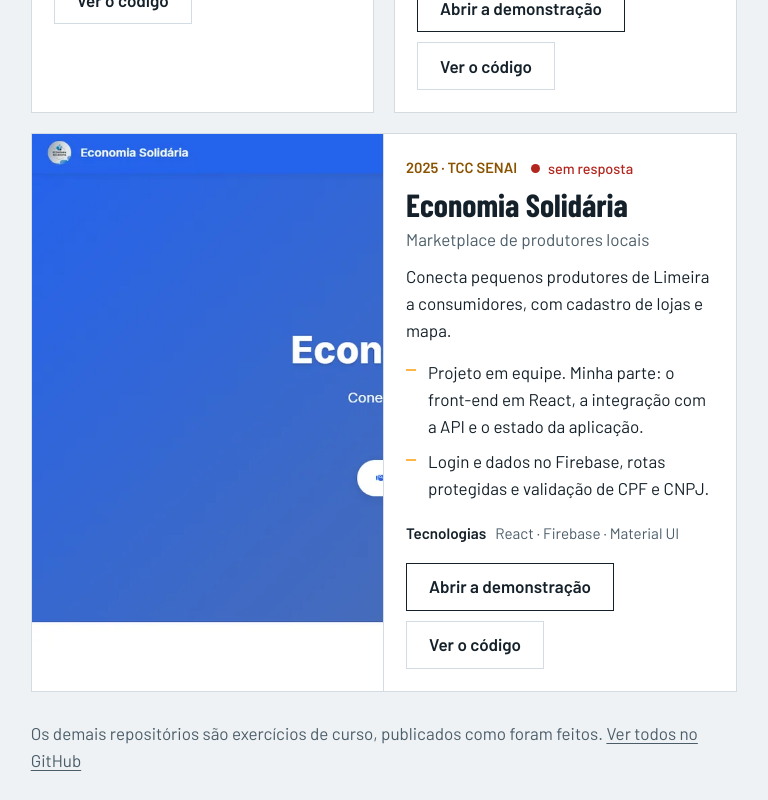
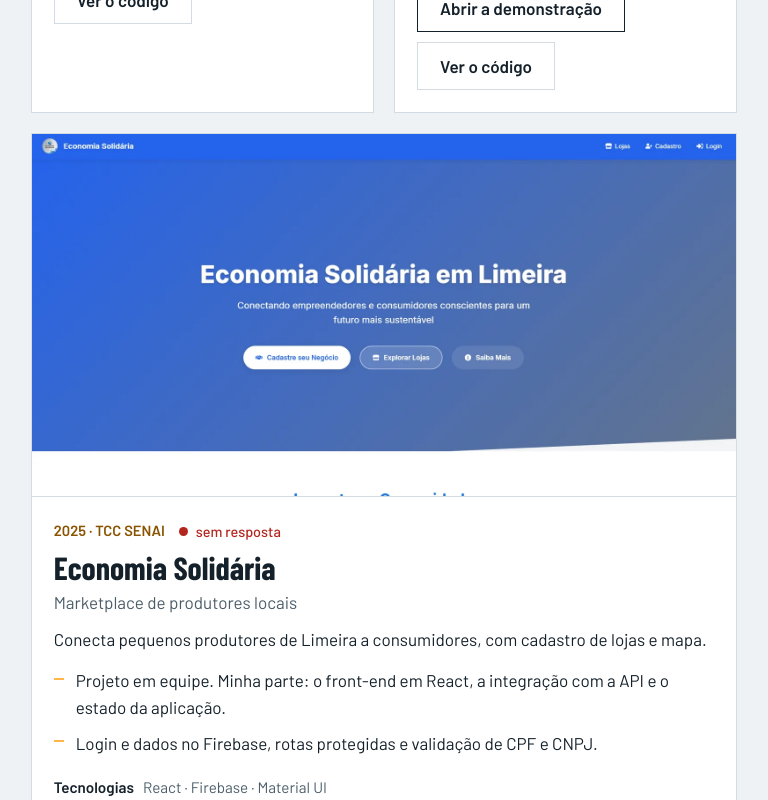
Before and after one commit to MatheusFranciscoLS/matheusFranciscoLS.github.io, a React (Vite) app in the folder meu-portfolio/: page / in a window 768 px wide. Shown: the part 3420-4220 px from the top of the page. Built offline with nearby package versions, Linux system fonts and the light colour scheme; a web font is replaced by a local one.

Commit message:
Imagem da Economia Solidaria inteira, sem corte, no PC, tablet e celular
Co-Authored-By: Claude Opus 5.5 <noreply@anthropic.com>

```diff
--- a/meu-portfolio/src/site.css
+++ b/meu-portfolio/src/site.css
@@ -744,3 +744,31 @@ img {
   white-space: nowrap;
   border: 0;
 }
+
+/* Cartão largo (último, sozinho na linha): a imagem aparece inteira, sem corte */
+@media (min-width: 720px) {
+  .cards .card:last-child:nth-child(odd) {
+    align-items: center;
+    background: var(--panel);
+  }
+  .cards .card:last-child:nth-child(odd) .card__img {
+    height: auto;
+    aspect-ratio: auto;
+    align-self: center;
+    border-right: 0;
+  }
+}
+@media (min-width: 720px) and (max-width: 999px) {
+  .cards .card:last-child:nth-child(odd) {
+    grid-template-columns: minmax(0, 1fr);
+  }
+  .cards .card:last-child:nth-child(odd) .card__img {
+    border-bottom: 1px solid var(--line);
+  }
+}
+/* No celular os cartões ficam um embaixo do outro: cada imagem no próprio formato, sem corte */
+@media (max-width: 719px) {
+  .card__img {
+    aspect-ratio: auto;
+  }
+}
```
